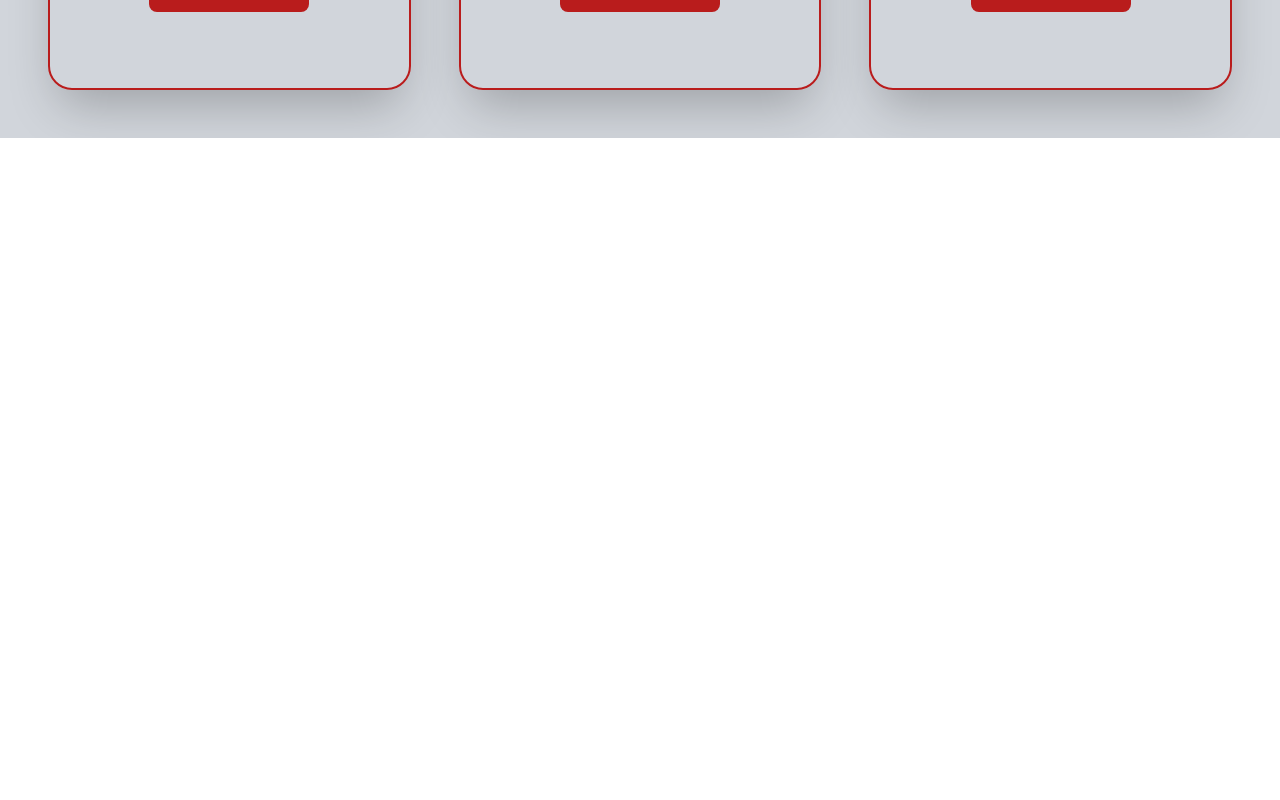
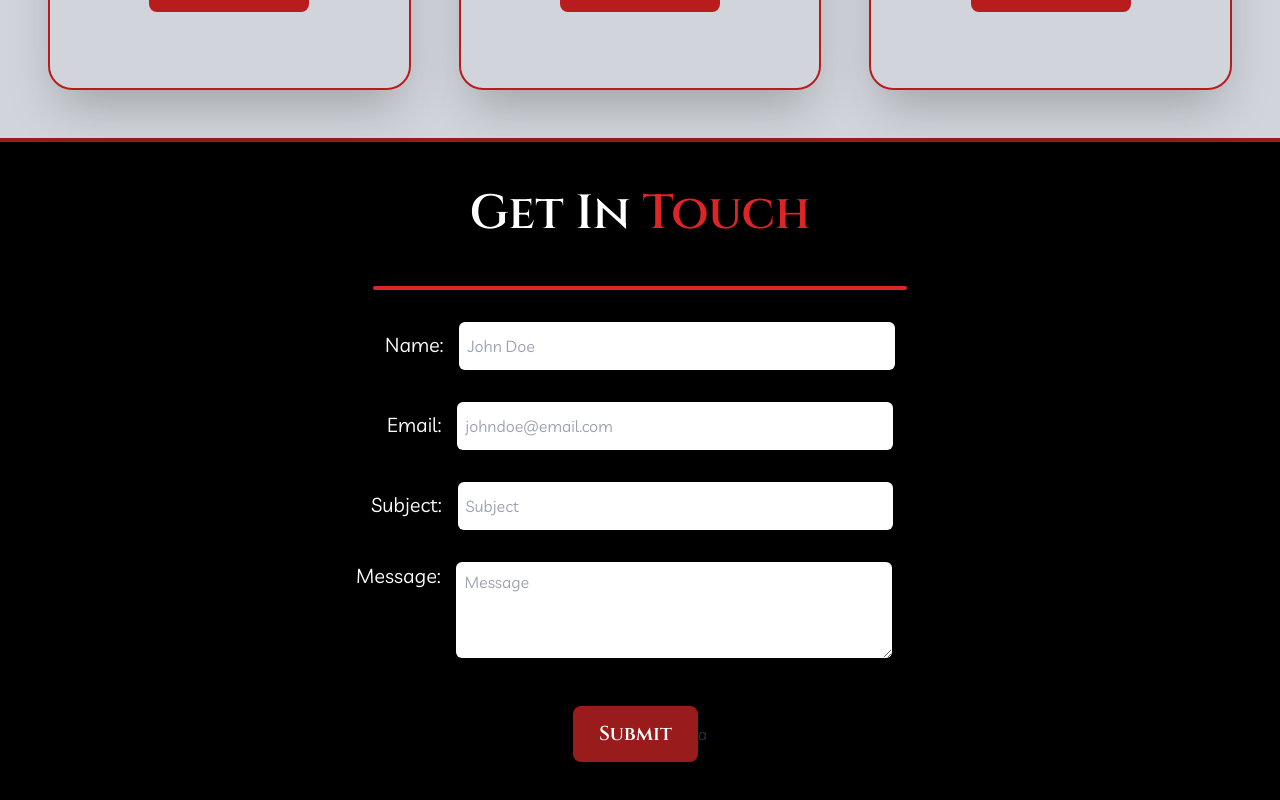
Before and after one commit to kamrantahir2/Godpoint, a React (Vite) app: page / in a window 1280 px wide. Shown: the part 3050-3850 px from the top of the page. Before the commit the page ends 3188 px from the top, so only its background shows below. Built offline with nearby package versions, Linux system fonts and the light colour scheme.

Commit message:
Add contact component to homepage

```diff
--- /dev/null
+++ b/src/Homepage/GetInTouch.jsx
@@ -0,0 +1,69 @@
+const GetInTouch = () => {
+  return (
+    <div className="py-12 bg-black border-t-4 border-red-800">
+      <div>
+        <h1 className="text-center text-5xl mb-12 font-cinzel font-semibold text-white">
+          Get In <span className="text-red-600">Touch</span>
+        </h1>
+        <div className="w-5/12 bg-red-600 h-1 m-auto rounded-full"></div>
+      </div>
+
+      <div className="m-auto w-7/12 mt-8 font-livvic">
+        <form action="">
+          <div className="text-center">
+            <label className="text-white text-xl" htmlFor="name">
+              Name:
+            </label>
+            <input
+              type="text"
+              id="name"
+              className="ml-4 rounded-md w-7/12 h-[3rem] pl-2"
+              placeholder="John Doe"
+            />
+          </div>
+          <div className="text-center mt-8">
+            <label className="text-white text-xl" htmlFor="email">
+              Email:
+            </label>
+            <input
+              type="email"
+              id="email"
+              className="ml-4 rounded-md w-7/12 h-[3rem] pl-2"
+              placeholder="johndoe@email.com"
+            />
+          </div>
+          <div className="text-center mt-8">
+            <label className="text-white text-xl -ml-4" htmlFor="subject">
+              Subject:
+            </label>
+            <input
+              type="text"
+              id="subject"
+              className="ml-4 rounded-md w-7/12 h-[3rem] pl-2"
+              placeholder="Subject"
+            />
+          </div>
+          <div className="text-center mt-8 flex justify-center">
+            <label className="text-white text-xl -ml-8 " htmlFor="message">
+              Message:
+            </label>
+            <textarea
+              type="textarea"
+              id="message"
+              className="ml-4 rounded-md w-7/12 p-2 h-24"
+              placeholder="Message"
+            />
+          </div>
+          <div className="text-center mt-12">
+            <button className="text-white text-xl bg-red-800 font-cinzel font-semibold hover:bg-red-900 border-2 border-red-800">
+              Submit
+            </button>
+            a
+          </div>
+        </form>
+      </div>
+    </div>
+  );
+};
+
+export default GetInTouch;
--- a/src/Homepage/Homepage.jsx
+++ b/src/Homepage/Homepage.jsx
@@ -2,6 +2,7 @@ import Hero from "./Hero.jsx";
 import WhatWeDo from "./WhatWeDo.jsx";
 import Welcome from "./Welcome.jsx";
 import AboutUs from "./AboutUs.jsx";
+import GetInTouch from "./GetInTouch.jsx";
 
 const Homepage = () => {
   return (
@@ -10,6 +11,7 @@ const Homepage = () => {
       <Welcome />
       <AboutUs />
       <WhatWeDo />
+      <GetInTouch />
     </div>
   );
 };
--- a/src/Homepage/WhatWeDo.jsx
+++ b/src/Homepage/WhatWeDo.jsx
@@ -11,7 +11,7 @@ const WhatWeDo = () => {
             <h2 className="text-5xl font-semibold  m-auto my-8 font-cinzel">
               What We <span className="text-red-700 font-bold">Do</span>
             </h2>
-            <div className="w-5/12 bg-red-600 h-1 m-auto "></div>
+            <div className="w-5/12 bg-red-600 h-1 m-auto rounded-full"></div>
             <h3 className="text-3xl mt-24 m-auto w-8/12 leading-snug text-cinzel">
               Lorem ipsum dolor sit amet. Sed vero modi eum quas unde ut
               provident distinctio ut provident mollitia quo quaerat temporibus.
```
Also changed, not shown: src/main.jsx (+7 -7 lines).
